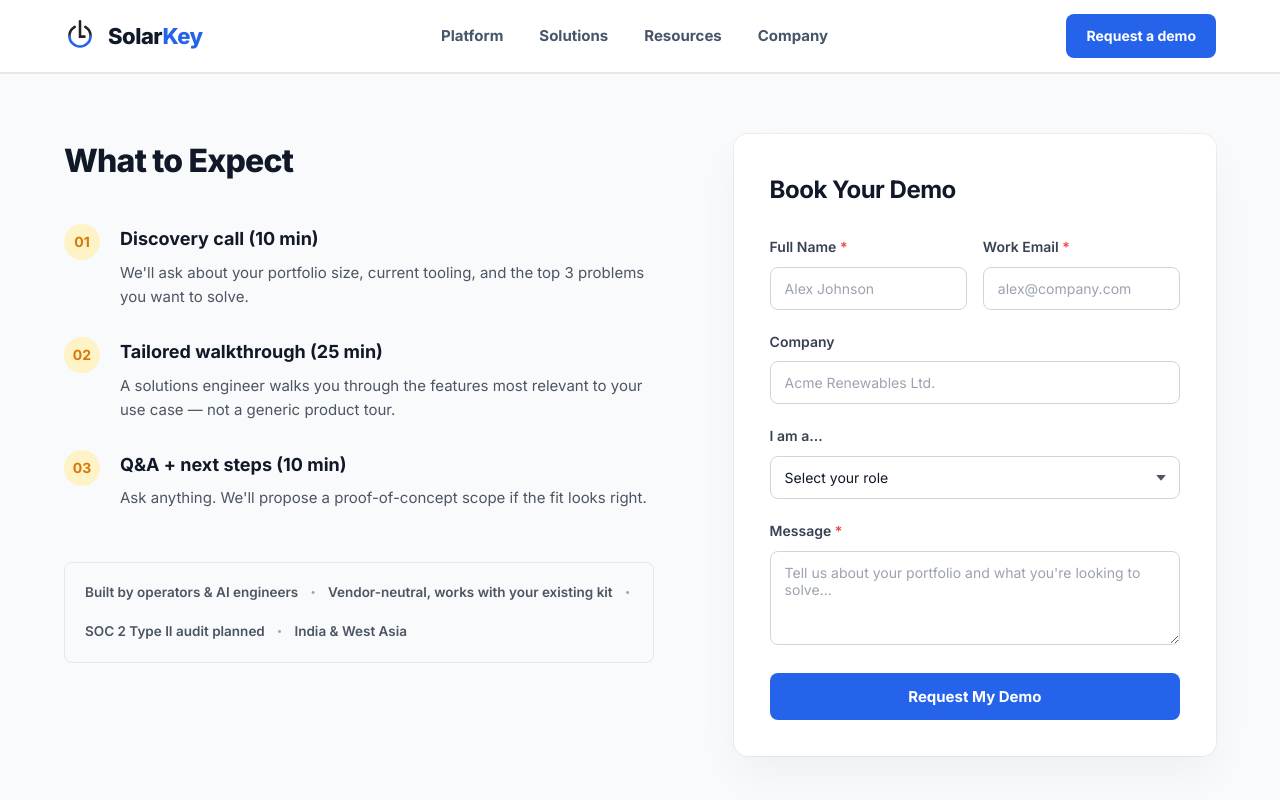
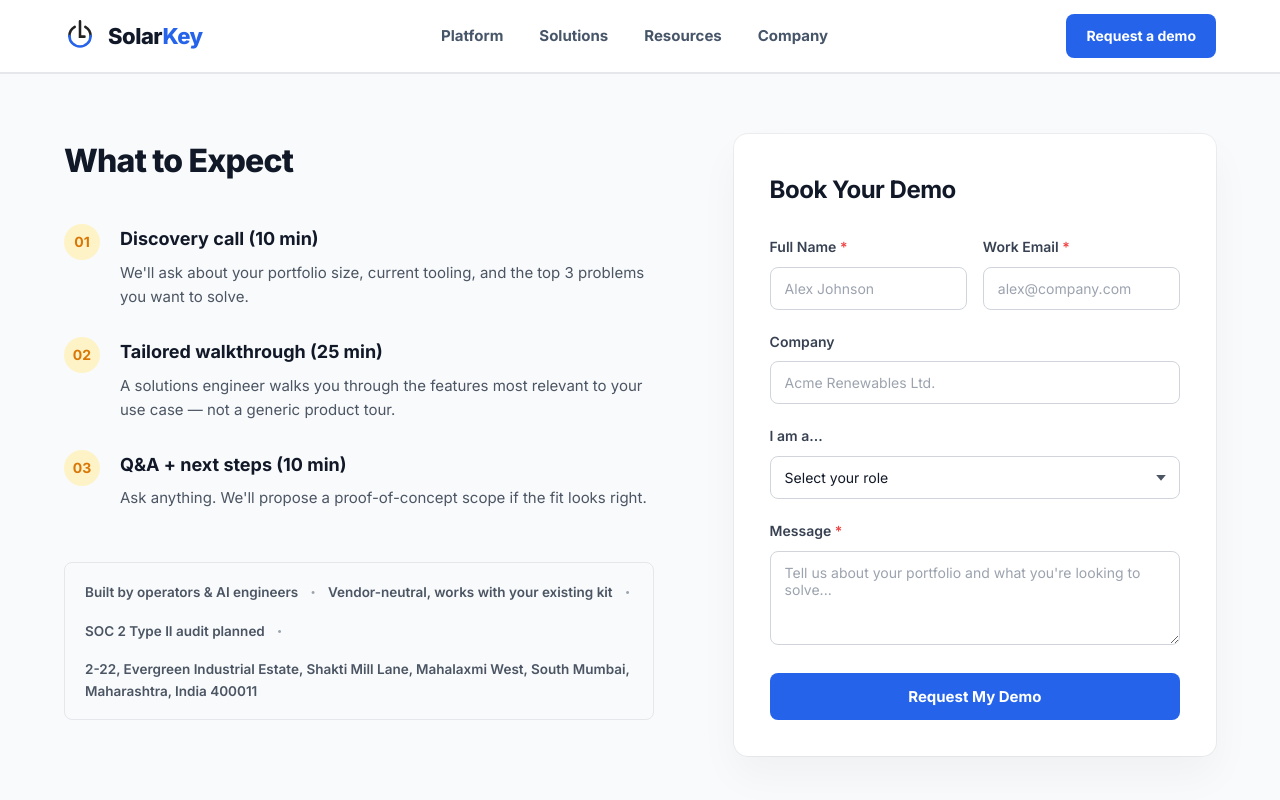
Before and after one commit to shubhamlabade2026/Solar-Key, a Next.js app: page /demo in a window 1280 px wide. Shown: the top 800 px of the page. Built offline with nearby package versions, Linux system fonts and the light colour scheme.

Commit message:
Update office address in demo page reassurance strip

```diff
--- a/src/app/demo/DemoClient.jsx
+++ b/src/app/demo/DemoClient.jsx
@@ -76,7 +76,7 @@ export default function DemoClient() {
           <span className="reassurance-dot">·</span>
           <span className="reassurance-item">SOC 2 Type II audit planned</span>
           <span className="reassurance-dot">·</span>
-          <span className="reassurance-item">India &amp; West Asia</span>
+          <span className="reassurance-item">2-22, Evergreen Industrial Estate, Shakti Mill Lane, Mahalaxmi West, South Mumbai, Maharashtra, India 400011</span>
         </div>
       </div>
 
```
